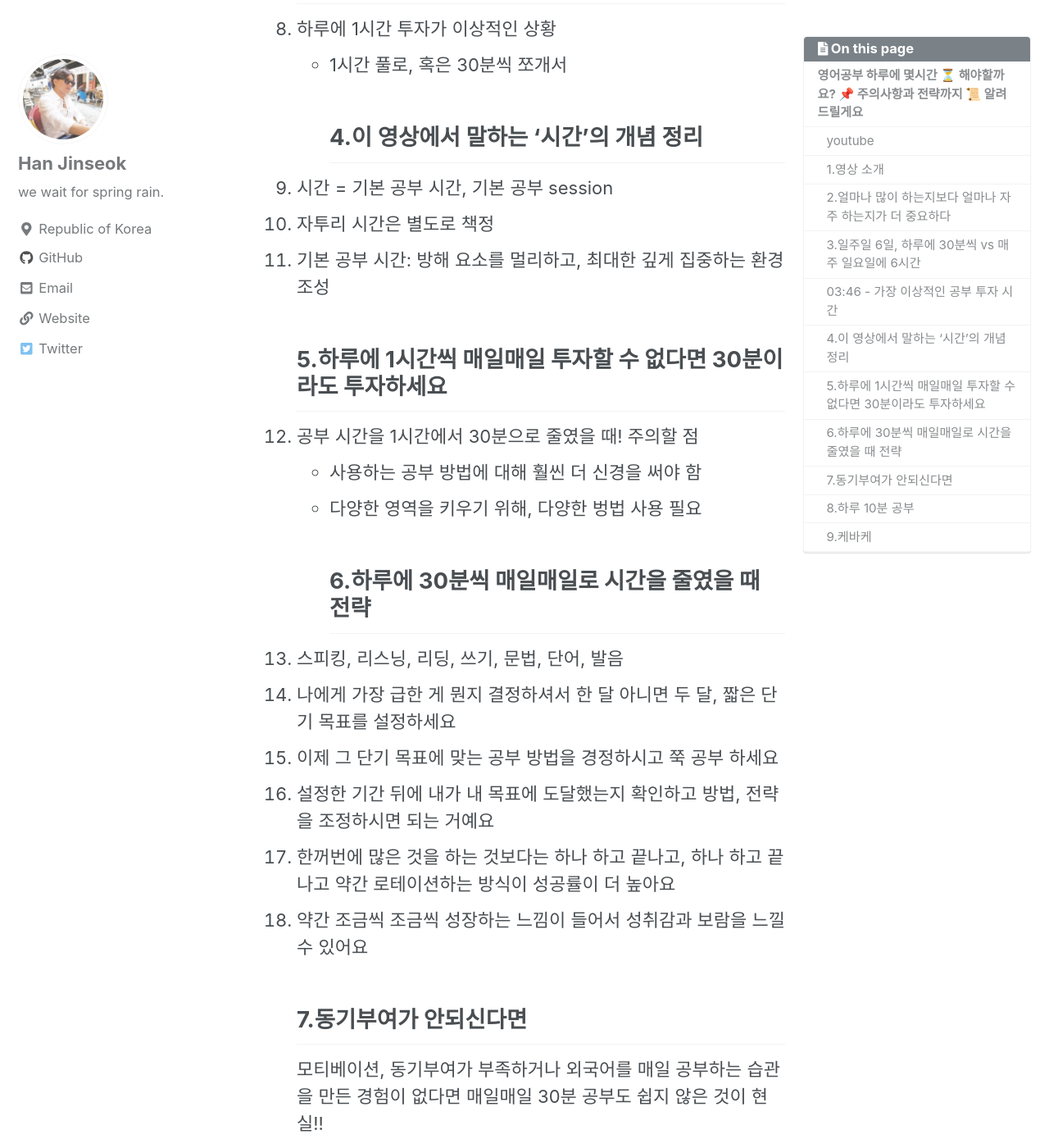
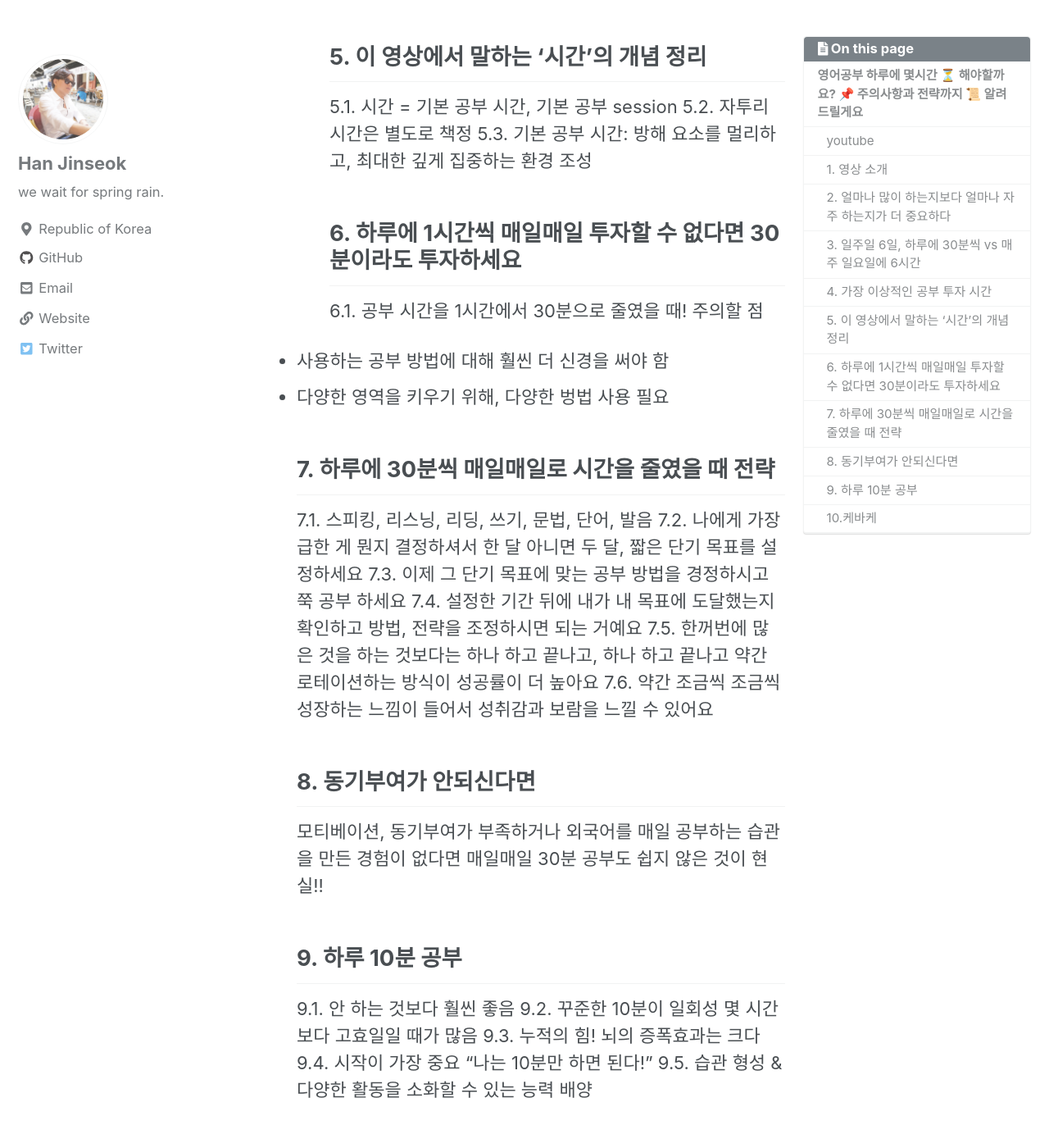
Before and after one commit to moregorenine/moregorenine.github.io, a Jekyll site: the page built from _posts/english/2021-03-28-London-Ssam.md, in a window 1280 px wide and 1400 px high, scrolled down 1941 px. Shown: the whole window at 82% size. Built offline with Jekyll 4.4.1, drawn with Linux system fonts in a browser that asks for light colours; nearby versions of some CDN libraries; comment, search, counter and statistics services are not loaded; a style sheet for code colours, icons or effects is not loaded; some of the changed text lies outside the part shown.

Commit message:
Update 2021-03-28-London-Ssam.md

```diff
--- a/_posts/english/2021-03-28-London-Ssam.md
+++ b/_posts/english/2021-03-28-London-Ssam.md
@@ -13,53 +13,53 @@ toc_sticky: true
 
 # 영어공부 하루에 몇시간 ⏳ 해야할까요? 📌 주의사항과 전략까지 📜 알려드릴게요
 ## [youtube](https://www.youtube.com/watch?v=XEP6Y7GUzXI)
-## 1.영상 소개
-1. 절대적인 공부 시간보다 중요한 것이 무엇인지
-2. 이상적으로 투자해야 하는 시간은 얼마나 되는지
-3. 이상적인 시간 투자가 현실적으로 불가능하면, 어떻게 해야 하는지
+## 1. 영상 소개
+1.1. 절대적인 공부 시간보다 중요한 것이 무엇인지
+1.2. 이상적으로 투자해야 하는 시간은 얼마나 되는지
+1.3. 이상적인 시간 투자가 현실적으로 불가능하면, 어떻게 해야 하는지
   - 무엇을 주의해야 하는지
   - 어떤 전략을 사용할 수 있는지
-## 2.얼마나 많이 하는지보다 얼마나 자주 하는지가 더 중요하다
-1. 외국어 배우기 와 스포츠 배우기의 차이
+## 2. 얼마나 많이 하는지보다 얼마나 자주 하는지가 더 중요하다
+2.1. 외국어 배우기 와 스포츠 배우기의 차이
 - 만약 일주일에 시간이 딱 하루만 있다면?
   - 일요일에 독서실 일일석 끊고 열공! 열공! -> 스포츠가 좋아진 정도 수준으로 확 좋아지지는 않고, 효율이 떨어짐
-2. 외국어 학습에 대한 오해!
+2.2. 외국어 학습에 대한 오해!
 - 외국어 배우는 과정: 의식적으로**만** 진행되는 그런 **과정으로 오해!**
   - 영어 단어 외우고, 문법 외우기 + 문법 조금 덧붙이기**로 오해**
   - 집을 지을 때처럼 벽동를 하나씩 쌓는 과정**만 있다고 오해**
-3. **무의식 프로세스**
+2.3. **무의식 프로세스**
 - 외국어를 배울 때는 위의 2. 항목 이외에도 생각보다 아주 많은 프로세스는 무의식적으로 진행돼야 함
 - 벽돌을 하나씩 쌓는 것도 분명히 필요하지만 외국어를 배울 때 가장 기본적인 건 우리 머리속에서 뇌 구조를 바꾸는 과정
   - 투자하는 시간도 중요하지만 자주 해 주는 것도 중요
 - 매일 해야 한다.
   - 하루를 놓치는 일이 있더라도, 이틀은 놓치지 마라
-## 3.일주일 6일, 하루에 30분씩 vs 매주 일요일에 6시간
-1. 6시간 공부가 두 배 정도의 시간을 투자했지만 3시간 투자한 사람에 비해 **효과는 떨어짐**
-## 03:46 - 가장 이상적인 공부 투자 시간
-1. 하루에 1시간 투자가 이상적인 상황
+## 3. 일주일 6일, 하루에 30분씩 vs 매주 일요일에 6시간
+- 6시간 공부가 두 배 정도의 시간을 투자했지만 3시간 투자한 사람에 비해 **효과는 떨어짐**
+## 4. 가장 이상적인 공부 투자 시간
+4.1. 하루에 1시간 투자가 이상적인 상황
   - 1시간 풀로, 혹은 30분씩 쪼개서
-## 4.이 영상에서 말하는 '시간'의 개념 정리
-1. 시간 = 기본 공부 시간, 기본 공부 session
-2. 자투리 시간은 별도로 책정
-3. 기본 공부 시간: 방해 요소를 멀리하고, 최대한 깊게 집중하는 환경 조성
-## 5.하루에 1시간씩 매일매일 투자할 수 없다면 30분이라도 투자하세요
-1. 공부 시간을 1시간에서 30분으로 줄였을 때! 주의할 점
-  - 사용하는 공부 방법에 대해 훨씬 더 신경을 써야 함
-  - 다양한 영역을 키우기 위해, 다양한 벙법 사용 필요
-## 6.하루에 30분씩 매일매일로 시간을 줄였을 때 전략
-1. 스피킹, 리스닝, 리딩, 쓰기, 문법, 단어, 발음
-2. 나에게 가장 급한 게 뭔지 결정하셔서 한 달 아니면 두 달, 짧은 단기 목표를 설정하세요
-3. 이제 그 단기 목표에 맞는 공부 방법을 경정하시고 쭉 공부 하세요
-4. 설정한 기간 뒤에 내가 내 목표에 도달했는지 확인하고 방법, 전략을 조정하시면 되는 거예요
-5. 한꺼번에 많은 것을 하는 것보다는 하나 하고 끝나고, 하나 하고 끝나고 약간 로테이션하는 방식이 성공률이 더 높아요
-6. 약간 조금씩 조금씩 성장하는 느낌이 들어서 성취감과 보람을 느낄 수 있어요
-## 7.동기부여가 안되신다면
+## 5. 이 영상에서 말하는 '시간'의 개념 정리
+5.1. 시간 = 기본 공부 시간, 기본 공부 session
+5.2. 자투리 시간은 별도로 책정
+5.3. 기본 공부 시간: 방해 요소를 멀리하고, 최대한 깊게 집중하는 환경 조성
+## 6. 하루에 1시간씩 매일매일 투자할 수 없다면 30분이라도 투자하세요
+6.1. 공부 시간을 1시간에서 30분으로 줄였을 때! 주의할 점
+- 사용하는 공부 방법에 대해 훨씬 더 신경을 써야 함
+- 다양한 영역을 키우기 위해, 다양한 벙법 사용 필요
+## 7. 하루에 30분씩 매일매일로 시간을 줄였을 때 전략
+7.1. 스피킹, 리스닝, 리딩, 쓰기, 문법, 단어, 발음
+7.2. 나에게 가장 급한 게 뭔지 결정하셔서 한 달 아니면 두 달, 짧은 단기 목표를 설정하세요
+7.3. 이제 그 단기 목표에 맞는 공부 방법을 경정하시고 쭉 공부 하세요
+7.4. 설정한 기간 뒤에 내가 내 목표에 도달했는지 확인하고 방법, 전략을 조정하시면 되는 거예요
+7.5. 한꺼번에 많은 것을 하는 것보다는 하나 하고 끝나고, 하나 하고 끝나고 약간 로테이션하는 방식이 성공률이 더 높아요
+7.6. 약간 조금씩 조금씩 성장하는 느낌이 들어서 성취감과 보람을 느낄 수 있어요
+## 8. 동기부여가 안되신다면
 모티베이션, 동기부여가 부족하거나 외국어를 매일 공부하는 습관을 만든 경험이 없다면 매일매일 30분 공부도 쉽지 않은 것이 현실!!
-## 8.하루 10분 공부
-1. 안 하는 것보다 훨씬 좋음
-2. 꾸준한 10분이 일회성 몇 시간 보다 고효일일 때가 많음
-3. 누적의 힘! 뇌의 증폭효과는 크다
-4. 시작이 가장 중요 "나는 10분만 하면 된다!"
-5. 습관 형성 & 다양한 활동을 소화할 수 있는 능력 배양
-## 9.케바케
-1. 개개인의 상황과 목표를 고려
+## 9. 하루 10분 공부
+9.1. 안 하는 것보다 훨씬 좋음
+9.2. 꾸준한 10분이 일회성 몇 시간 보다 고효일일 때가 많음
+9.3. 누적의 힘! 뇌의 증폭효과는 크다
+9.4. 시작이 가장 중요 "나는 10분만 하면 된다!"
+9.5. 습관 형성 & 다양한 활동을 소화할 수 있는 능력 배양
+## 10.케바케
+개개인의 상황과 목표를 고려
```
